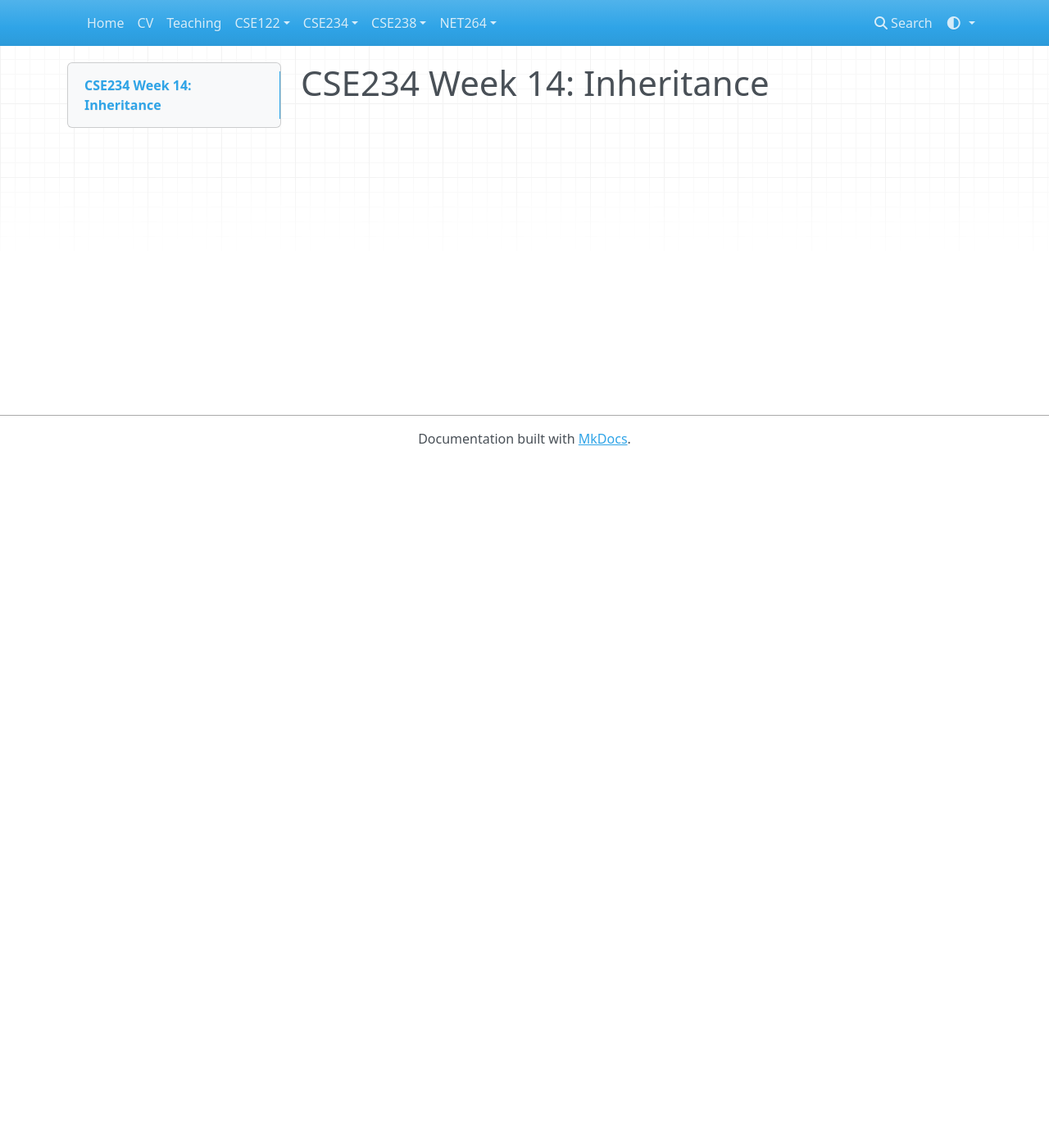
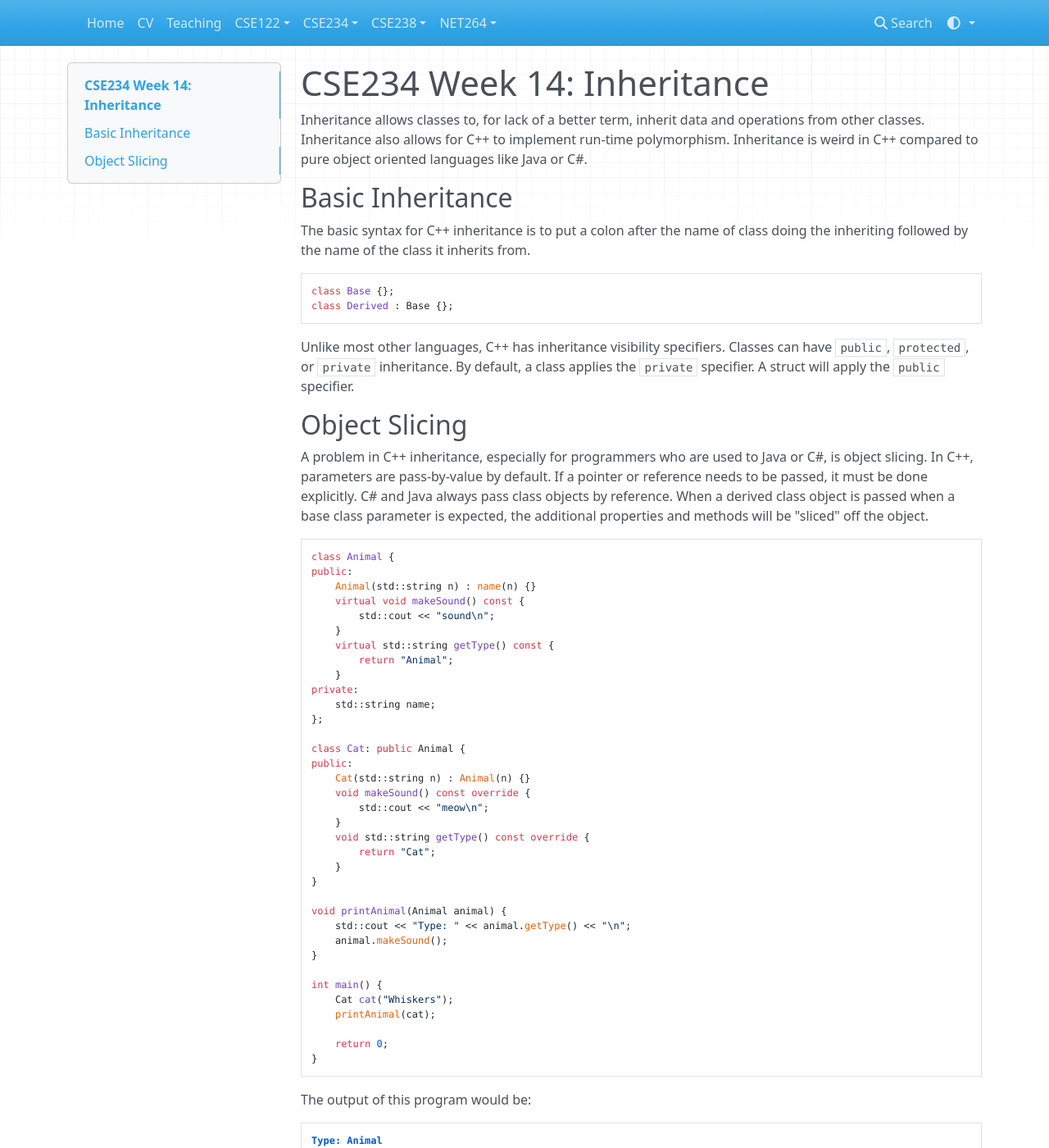
Before and after one commit to jsipahio/jsipahio.github.io, an MkDocs documentation site: the page built from docs/CSE234/week14.md, in a window 1280 px wide and 1400 px high. Shown: the whole window at 82% size. Built offline with MkDocs 1.6.1, drawn with Linux system fonts in a browser that asks for light colours; nearby versions of some CDN libraries.

Commit message:
Add more content to weeks 13-14 summer 26

````diff
--- a/docs/CSE234/week14.md
+++ b/docs/CSE234/week14.md
@@ -1 +1,55 @@
 # CSE234 Week 14: Inheritance
+Inheritance allows classes to, for lack of a better term, inherit data and operations from other classes. Inheritance also allows for C++ to implement run-time polymorphism. Inheritance is weird in C++ compared to pure object oriented languages like Java or C#.
+
+## Basic Inheritance
+The basic syntax for C++ inheritance is to put a colon after the name of class doing the inheriting followed by the name of the class it inherits from.
+```cpp
+class Base {};
+class Derived : Base {};
+```
+Unlike most other languages, C++ has inheritance visibility specifiers. Classes can have `public`, `protected`, or `private` inheritance. By default, a class applies the `private` specifier. A struct will apply the `public` specifier.
+
+## Object Slicing
+A problem in C++ inheritance, especially for programmers who are used to Java or C#, is object slicing. In C++, parameters are pass-by-value by default. If a pointer or reference needs to be passed, it must be done explicitly. C# and Java always pass class objects by reference. When a derived class object is passed when a base class parameter is expected, the additional properties and methods will be "sliced" off the object.
+```cpp
+class Animal {
+public:
+    Animal(std::string n) : name(n) {}
+    virtual void makeSound() const {
+        std::cout << "sound\n";
+    }
+    virtual std::string getType() const {
+        return "Animal";
+    }
+private:
+    std::string name;
+};
+
+class Cat: public Animal {
+public:
+    Cat(std::string n) : Animal(n) {}
+    void makeSound() const override {
+        std::cout << "meow\n";
+    }
+    void std::string getType() const override {
+        return "Cat";
+    }
+}
+
+void printAnimal(Animal animal) {
+    std::cout << "Type: " << animal.getType() << "\n";
+    animal.makeSound();
+}
+
+int main() {
+    Cat cat("Whiskers");
+    printAnimal(cat);
+
+    return 0;
+}
+```
+The output of this program would be:
+```
+Type: Animal
+sound
+```
````
Also changed, not shown: docs/CSE235/week13.md (+1 -0 lines), docs/CSE235/week14.md (+59 -2 lines), docs/CSE235/week14_example/main.py (+26 -0 lines), 1 other file.
